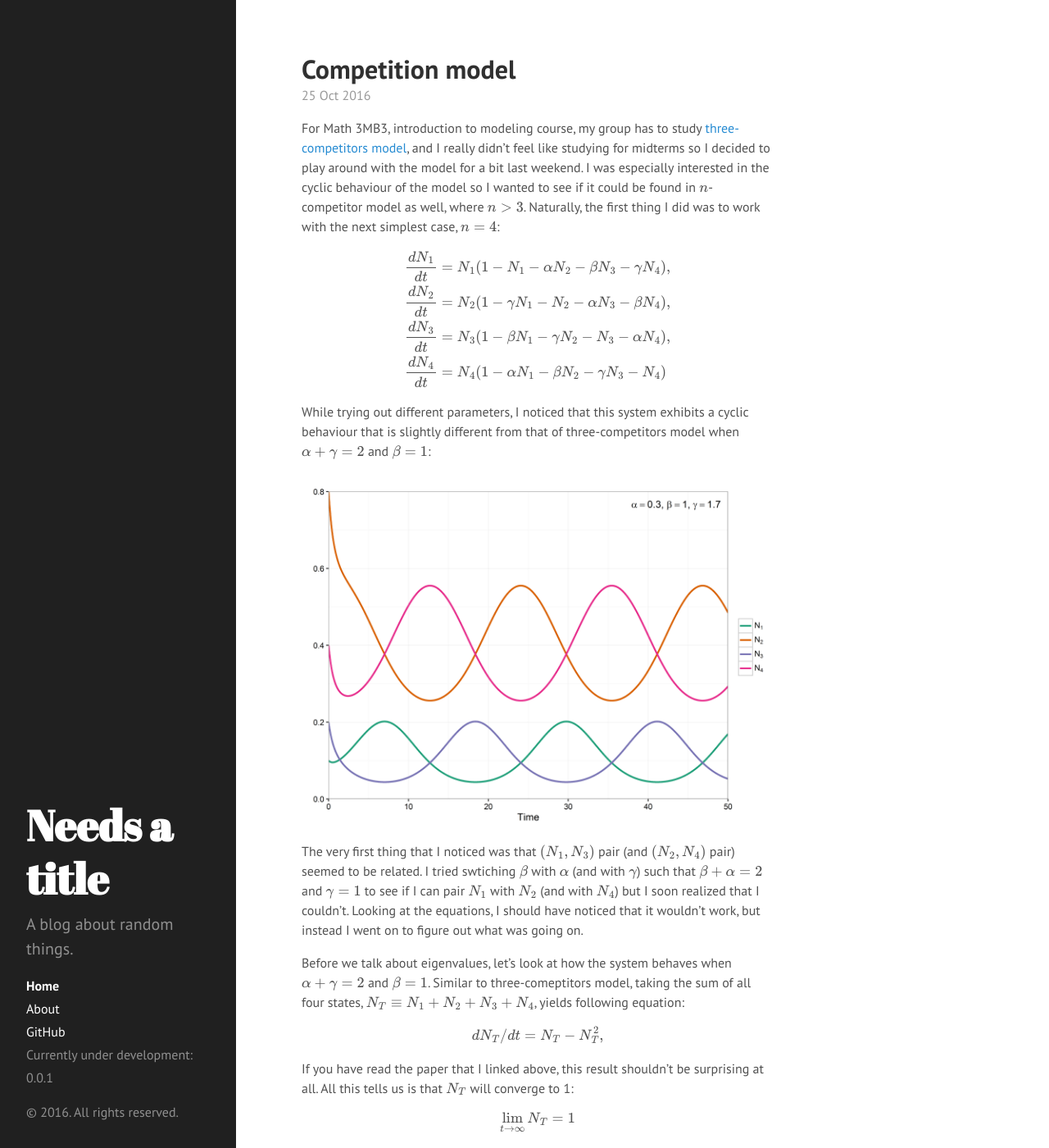
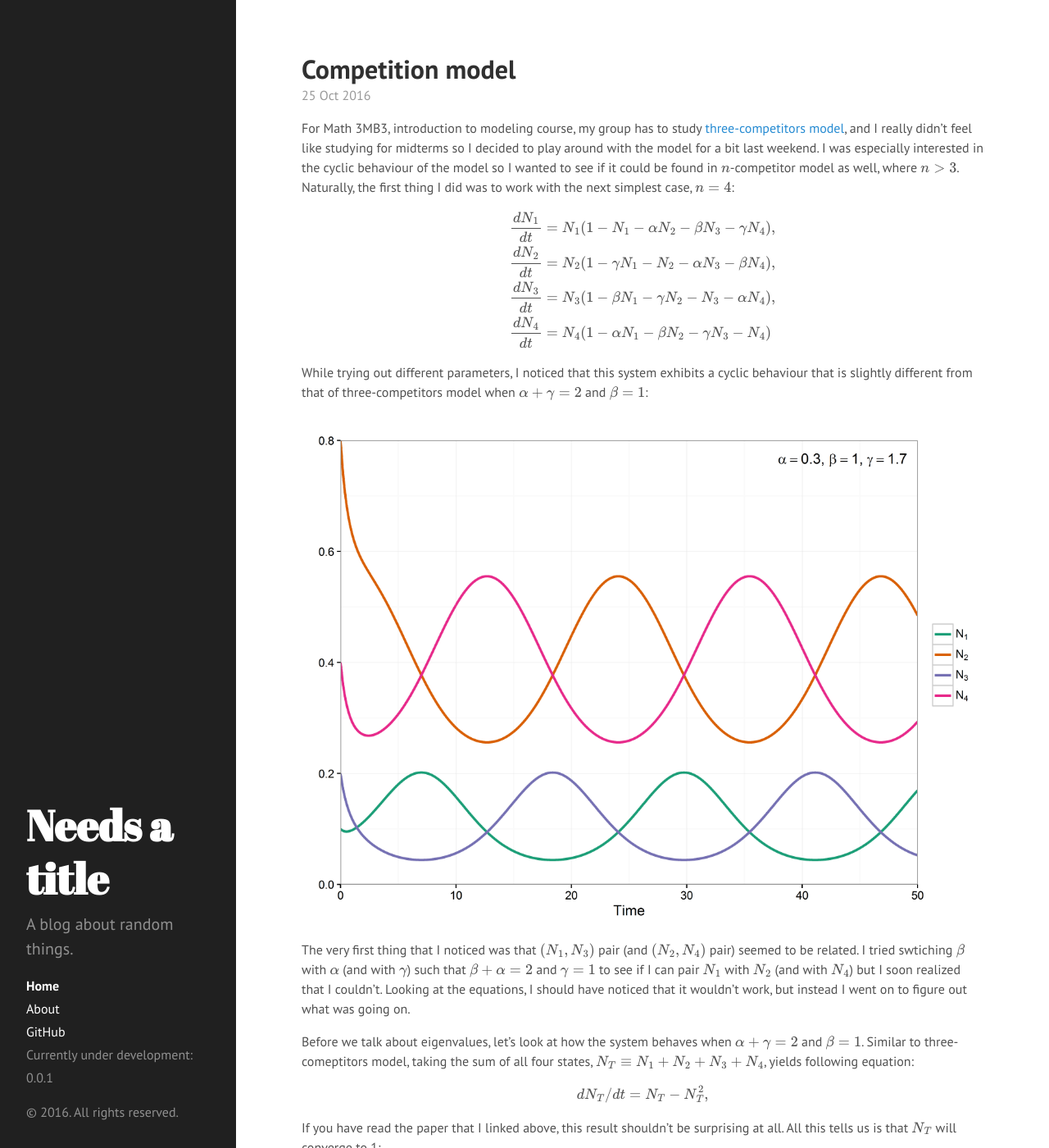
Before and after one commit to parksw3/parksw3.github.io, a Jekyll site: the page built from index.html, in a window 1280 px wide and 1400 px high. Shown: the whole window at 82% size. Built offline with Jekyll 4.4.1, drawn with Linux system fonts in a browser that asks for light colours; formulas are drawn with MathJax 3; the list of posts is cut into pages by our own code.

Commit message:
done for now

```diff
--- a/public/css/hyde.css
+++ b/public/css/hyde.css
@@ -128,7 +128,7 @@ a.sidebar-nav-item:focus {
 
 @media (min-width: 48em) {
   .content {
-    max-width: 38rem;
+    max-width: 54rem;
     margin-left: 20rem;
     margin-right: 2rem;
   }
```
